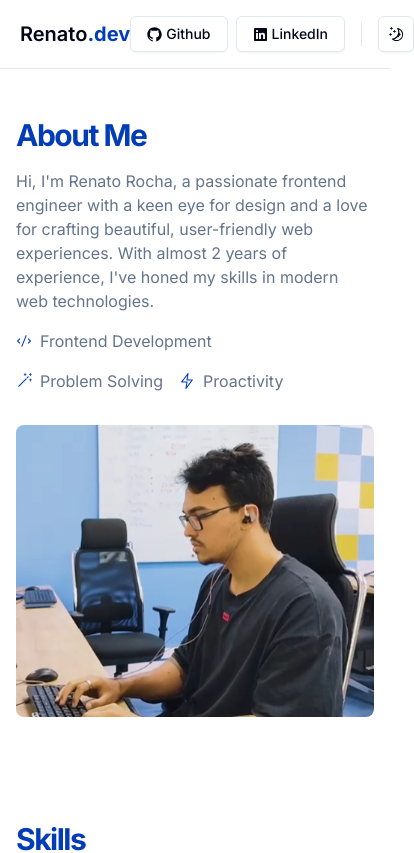
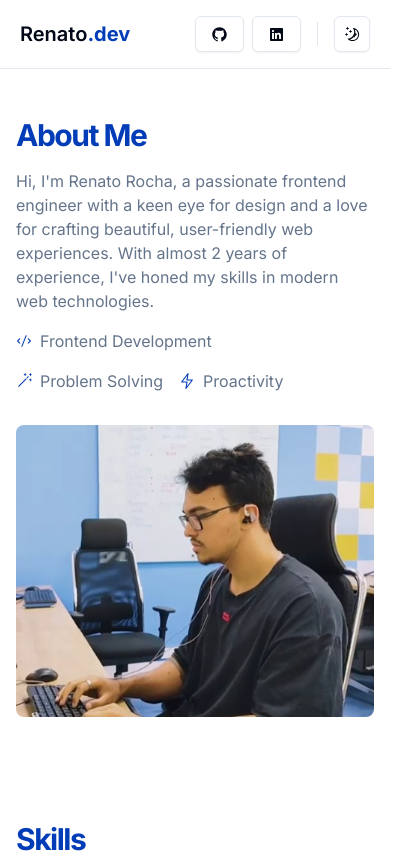
Before and after one commit to renatorrocha/portfolio-renato, a Next.js app: page / in a window 390 px wide. Shown: the top 853 px of the page, 414 px wide, since content can reach past the window. Built offline with nearby package versions, Linux system fonts and the light colour scheme.

Commit message:
fix: header styles

```diff
--- a/src/components/about-me/about-me.tsx
+++ b/src/components/about-me/about-me.tsx
@@ -12,7 +12,7 @@ export default function AboutMe() {
     <section className="py-12 md:py-16">
       <div className="container mx-auto px-4 md:px-6">
         <div className="grid gap-8 md:grid-cols-2 md:gap-12 lg:gap-16">
-          <div className="flex flex-col items-start justify-center">
+          <div className="flex flex-col">
             <div className="space-y-4">
               <h2 className="text-3xl font-bold tracking-tighter text-primary sm:text-4xl md:text-5xl">
                 About Me
--- /dev/null
+++ b/src/components/footer/footer.tsx
@@ -0,0 +1,3 @@
+export default function Footer() {
+  return <div>Footer</div>;
+}
--- a/src/components/header/header.tsx
+++ b/src/components/header/header.tsx
@@ -17,12 +17,12 @@ export default function Header() {
         <div className="flex gap-2">
           <NavLink url={GithubProfileUrl}>
             <GitHubLogoIcon />
-            <p>Github</p>
+            <p className="hidden md:inline-block">Github</p>
           </NavLink>
 
           <NavLink url={LinkedInProfileUrl}>
             <LinkedInLogoIcon />
-            <p>LinkedIn</p>
+            <p className="hidden md:inline-block">LinkedIn</p>
           </NavLink>
         </div>
 
```
